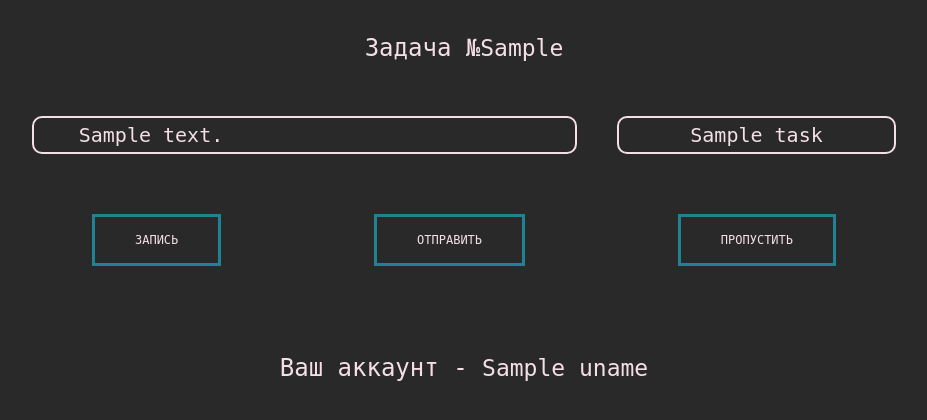
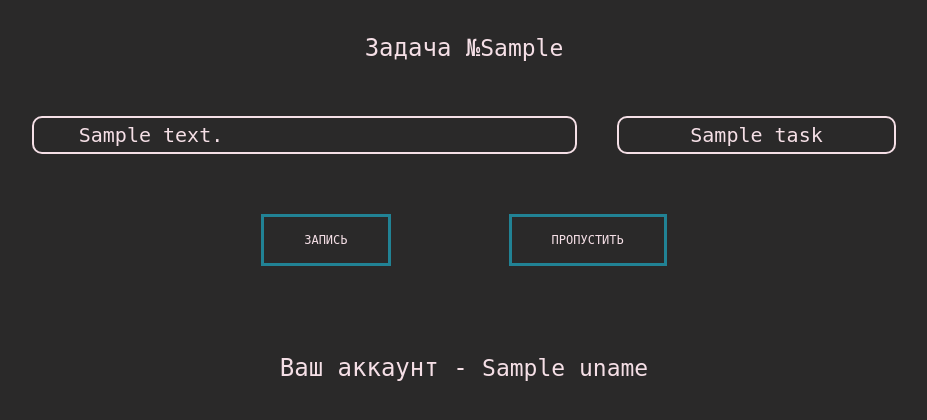
Before and after one commit to sunfireaegis/voice-recording-web, a Flask app: template templates/index.html in a window 1280 px wide. Shown: the part 68-488 px from the top of the page, without its empty margins (176-1103 px from the left). Run offline with Flask 2, Linux system fonts and the light colour scheme; the template is opened without the code that fills it: most values are stand-ins (such as "Sample title", 1, 10 or a date in 2020).

Commit message:
fix send button

```diff
--- a/static/css/style.css
+++ b/static/css/style.css
@@ -123,10 +123,9 @@ audio {
 #button-container {
     margin-top: 30px;
     display: flex;
-    gap: 12px;
+    gap: 118px;
     flex-direction: row;
-    justify-content: space-around;
-    flex-wrap: nowrap;
+    justify-content: center;
 }
 
 #audio-block{
--- a/static/js/script.js
+++ b/static/js/script.js
@@ -43,12 +43,15 @@ navigator.mediaDevices.getUserMedia({audio: true})
             setTimeout(() => {
                 // timer.innerHTML = "<h1>0:00</h1>"
 
-
                 btnPause.classList.toggle("dp-none")
                 if (btnVoice.innerHTML.includes("Запись")) {
                     if (document.querySelector("#text-container").children.length === 2) {
                         document.querySelector("#text-container").appendChild(timer)
                     }
+                    if (!btnSend.classList.contains("dp-none")){
+                        btnSend.classList.add("dp-none")
+                    }
+
                     seconds = 0
                     minutes = 0
 
@@ -58,6 +61,8 @@ navigator.mediaDevices.getUserMedia({audio: true})
                     btnVoice.innerHTML = "<div>Стоп</div>"
                     btnVoice.id = "stop"
                 } else if (btnVoice.innerHTML.includes("Стоп")) {
+                    btnSend.classList.remove("dp-none")
+
                     mediaRecorder.stop();
                     btnVoice.classList.replace("stop", "start")
 
--- a/templates/index.html
+++ b/templates/index.html
@@ -21,7 +21,7 @@
             <div id="button-container" style="margin-bottom: 3vh;">
                 <a href="#" id="record" class="butt"><div>Запись</div></a>
                 <a href="#" id="pause" class="butt dp-none"><div style="position: absolute; max-width: 40%; display: flex; gap: 6px; justify-content: space-between"><div class="vpalka"></div><div class="vpalka"></div></div></a>
-                <a href="#" id="send" class="butt"><div>Отправить</div></a>
+                <a href="#" id="send" class="butt dp-none"><div>Отправить</div></a>
 
                 {% if text == "Заданий больше нет" %}
                     <a href="#" id="skip" class="butt"><div>К началу</div></a>
```
